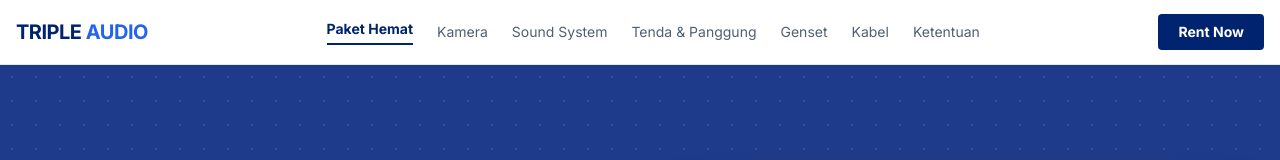
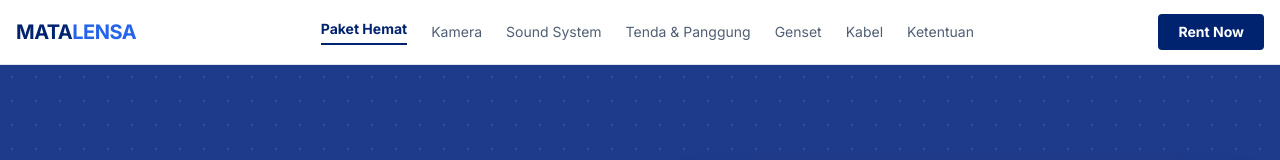
Before and after one commit to themoengame/persewaan, a plain HTML site: page index.html in a window 1280 px wide. Shown: the top 160 px of the page. Drawn offline with nearby package versions, Linux system fonts and the light colour scheme.

Commit message:
Update index.html

```diff
--- a/index.html
+++ b/index.html
@@ -73,7 +73,7 @@
 
     <nav class="bg-white top-0 sticky z-50 border-b border-slate-200 shadow-sm transition-all duration-200">
         <div class="flex justify-between items-center w-full px-margin-mobile md:px-margin-desktop max-w-max-width mx-auto h-16">
-            <a class="font-bold text-xl tracking-tight text-primary" href="#">TRIPLE <span class="text-blue-600">AUDIO</span></a>
+            <a class="font-bold text-xl tracking-tight text-primary" href="#">MATA<span class="text-blue-600">LENSA</span></a>
             <div class="hidden md:flex gap-md items-center font-body-md text-sm">
                 <a class="text-primary font-bold border-b-2 border-primary pb-1" href="#paket-hemat">Paket Hemat</a>
                 <a class="text-secondary hover:text-primary transition-colors" href="#kamera">Kamera</a>
```
